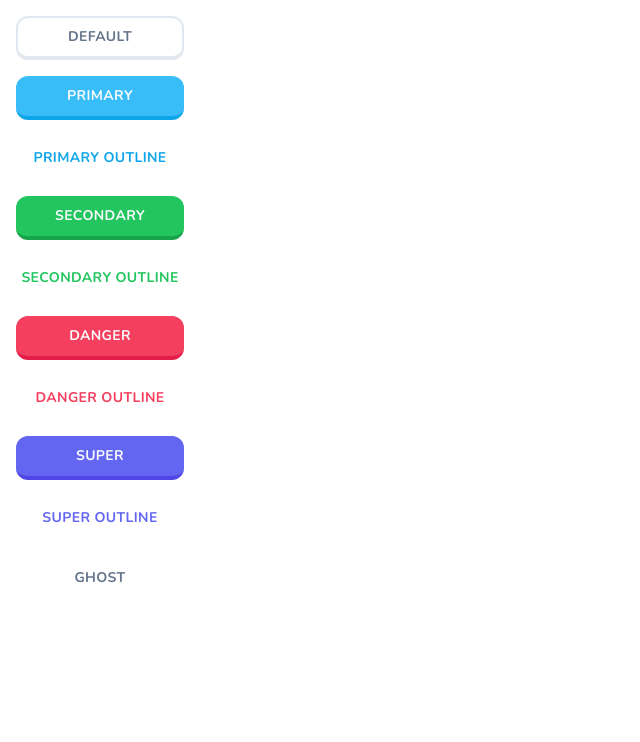
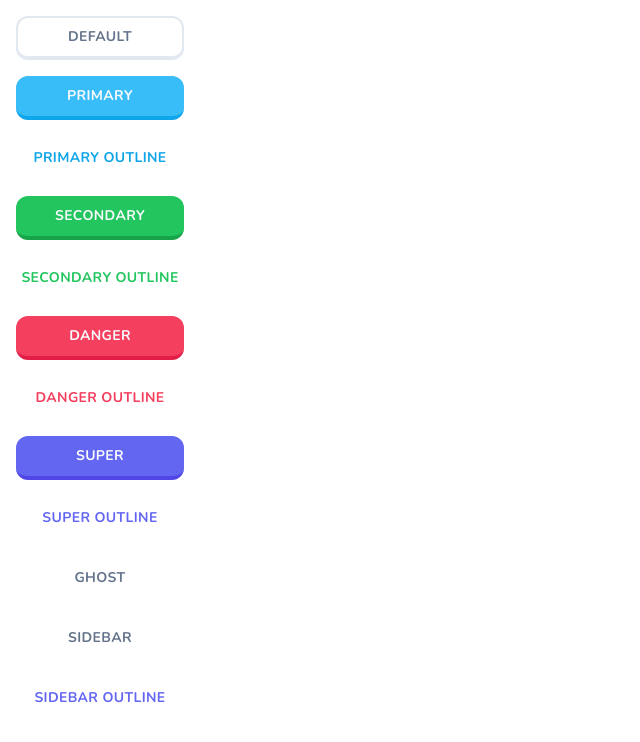
Before and after one commit to myk-francis/next-lingo, a Next.js app: page / in a window 1280 px wide. Shown: the top 742 px of the page, without its empty margins (0-640 px from the left). Built offline with nearby package versions, Linux system fonts and the light colour scheme.

Commit message:
Update: sidebar button

```diff
--- a/app/page.tsx
+++ b/app/page.tsx
@@ -31,6 +31,12 @@ export default function Home() {
       <Button className="" variant={"ghost"}>
         Ghost
       </Button>
+      <Button className="" variant={"sidebar"}>
+        Sidebar
+      </Button>
+      <Button className="" variant={"sidebarOutline"}>
+        Sidebar outline
+      </Button>
     </div>
   );
 }
--- a/components/ui/button.tsx
+++ b/components/ui/button.tsx
@@ -25,6 +25,9 @@ const buttonVariants = cva(
         superOutline: "bg-white text-indigo-500 hover:bg-slate-100",
         ghost:
           "bg-transparent text-slate-500 border-transparent border-0 hover:bg-slate-100",
+        sidebar:
+          "bg-transparent text-slate-500 border-2 border-transparent hover:bg-slate-100 transition-none",
+        sidebarOutline: "bg-white text-indigo-500 hover:bg-slate-100",
       },
       size: {
         default: "h-11 px-4 py-2",
```
